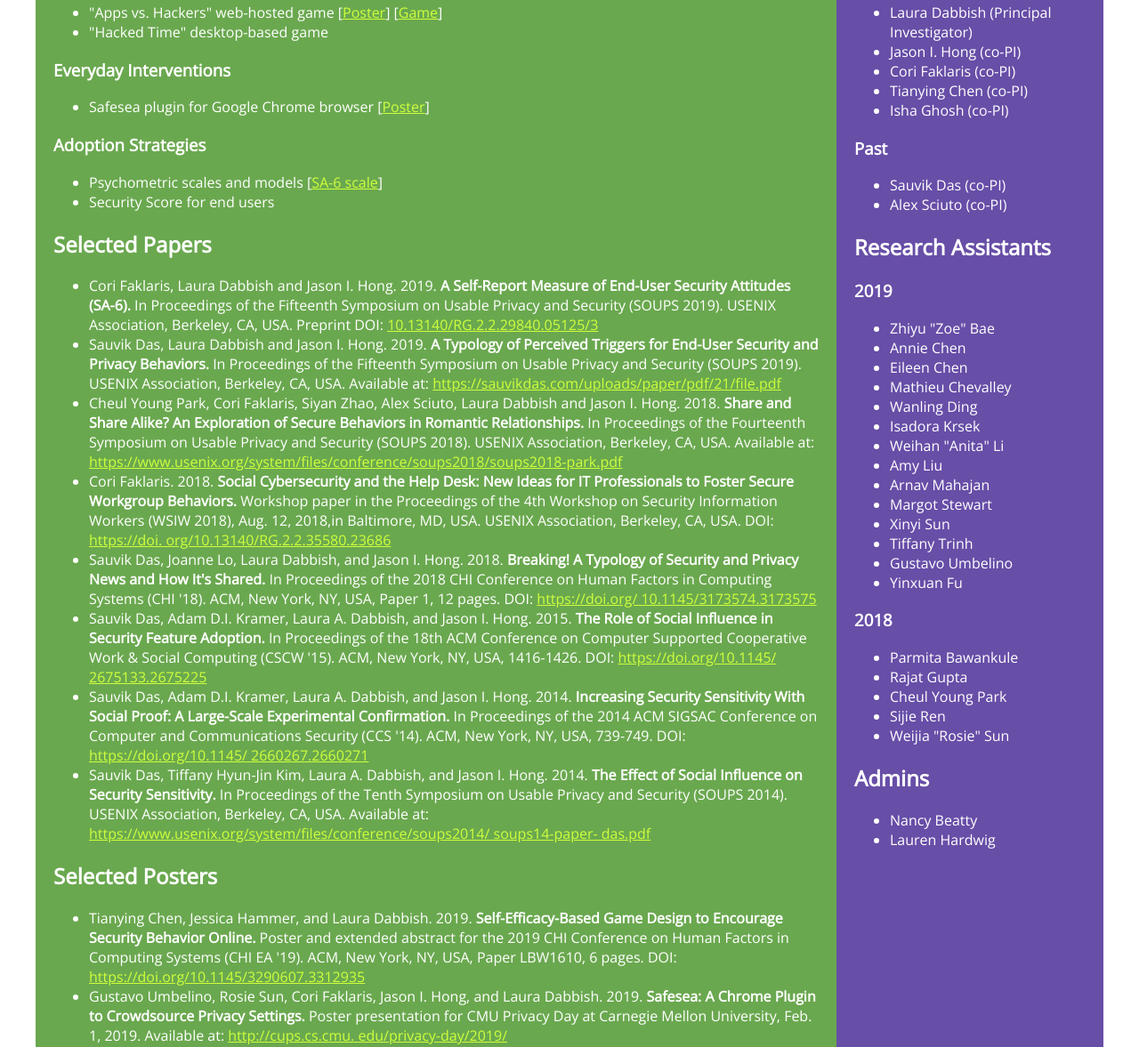
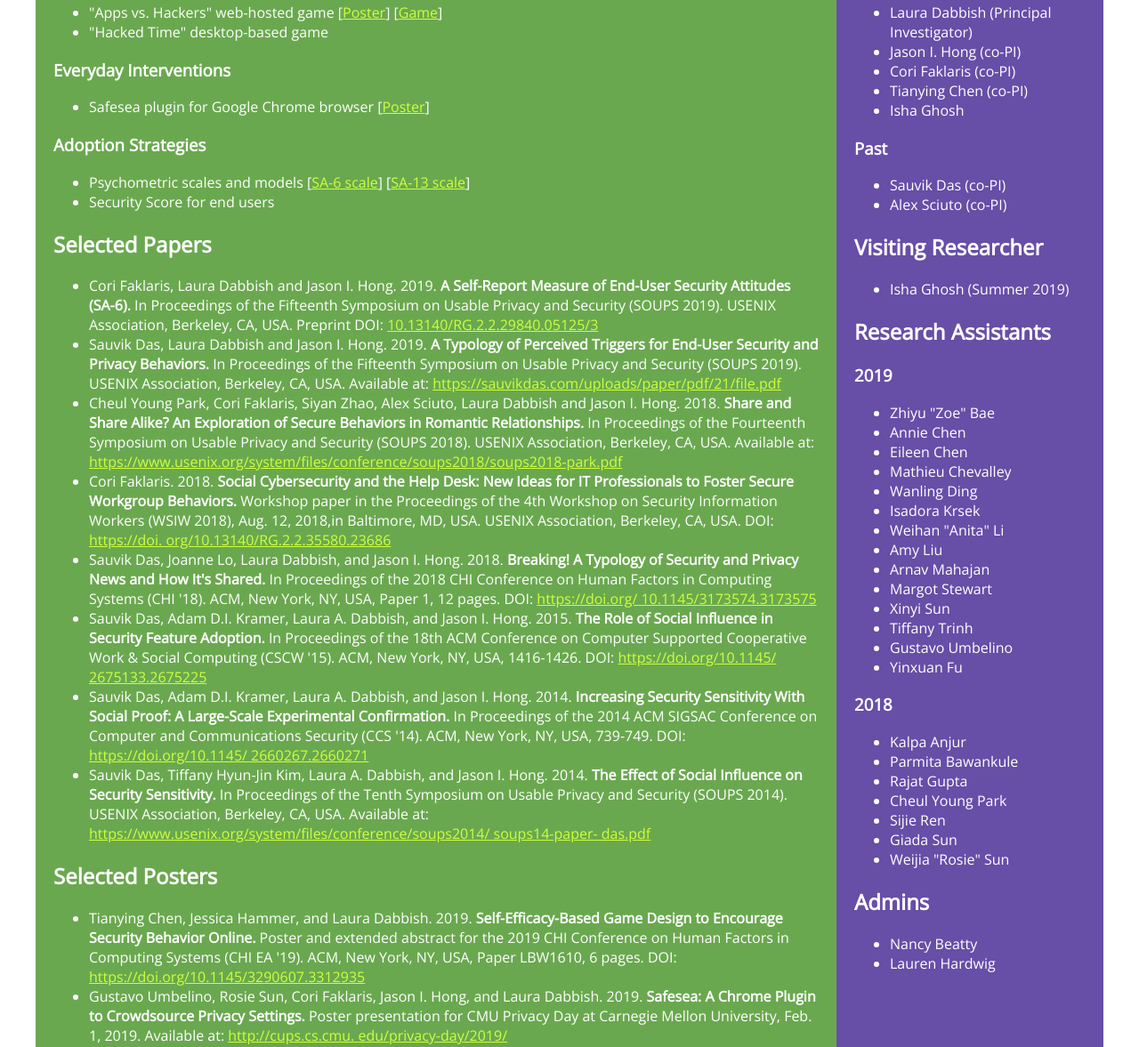
Before and after one commit to heycori/social-cybersecurity, a plain HTML site: page Social-Cybersecurity-website/index.html in a window 1280 px wide. Shown: the part 455-1632 px from the top of the page at 89% size. Drawn offline with nearby package versions, Linux system fonts and the light colour scheme.

Commit message:
Add files via upload
Minor tweaks, mostly to the sidebar to add two people.

```diff
--- a/Social-Cybersecurity-website/index.html
+++ b/Social-Cybersecurity-website/index.html
@@ -48,7 +48,7 @@ class="flex-container wrapper">
     <ul> <li>Safesea plugin for Google Chrome browser [<a href="https://drive.google.com/file/d/1sqKLt8ajcDpe9fWIOoCVIMg5J0kbWfCq/view?usp=sharing">Poster</a>]</li> </ul>
 
     <h3>Adoption Strategies</h3> <ul> <li>Psychometric scales and
-    models [<a href="https://doi.org/10.13140/RG.2.2.29840.05125/3">SA-6 scale</a>]</li> <li>Security Score for end users</li>
+    models [<a href="https://doi.org/10.13140/RG.2.2.29840.05125/3">SA-6 scale</a>] [<a href="https://docs.google.com/document/d/1goz4FeJueKpIKFdAEXihtDhkh-rHMTuX-gXKehe00e8/edit?usp=sharing">SA-13 scale</a>]</li> <li>Security Score for end users</li>
 
     	</ul>
     <h2>Selected Papers</h2>
@@ -153,12 +153,16 @@ soups14-paper- das.pdf</a></li>
     <li>Cori Faklaris
     (co-PI)</li>
     <li>Tianying Chen (co-PI)</li>
-    <li>Isha Ghosh (co-PI)</li> </ul>
+    <li>Isha Ghosh</li> </ul>
 
     <h3>Past</h3> <ul>
     <li>Sauvik Das (co-PI)</li> <li>Alex Sciuto (co-PI)</li> </ul>
 
-    <h2>Research Assistants</h2> <h3>2019</h3> <ul>
+    <h2>Visiting Researcher</h2>
+    <ul> <li>Isha Ghosh (Summer 2019)</li> </ul>
+
+    <h2>Research Assistants</h2>
+    <h3>2019</h3> <ul>
     <li>Zhiyu "Zoe" Bae</li>
     <li>Annie Chen</li>
     <li>Eileen Chen</li>
@@ -174,9 +178,16 @@ soups14-paper- das.pdf</a></li>
     <li>Gustavo Umbelino</li>
     <li>Yinxuan Fu</li>
 
-    </ul> <h3>2018</h3> <ul> <li>Parmita Bawankule</li> <li>Rajat
-    Gupta</li>  <li>Cheul Young Park</li> <li>Sijie Ren</li> <li>Weijia
-    "Rosie" Sun</li> </ul>
+    </ul>
+
+    <h3>2018</h3> <ul>
+    <li>Kalpa Anjur</li>
+    <li>Parmita Bawankule</li>
+    <li>Rajat Gupta</li>
+    <li>Cheul Young Park</li>
+    <li>Sijie Ren</li>
+    <li>Giada Sun</li>
+    <li>Weijia "Rosie" Sun</li> </ul>
 
     <h2>Admins</h2>
     <ul> <li>Nancy Beatty</li> <li>Lauren Hardwig</li> </ul>
```
